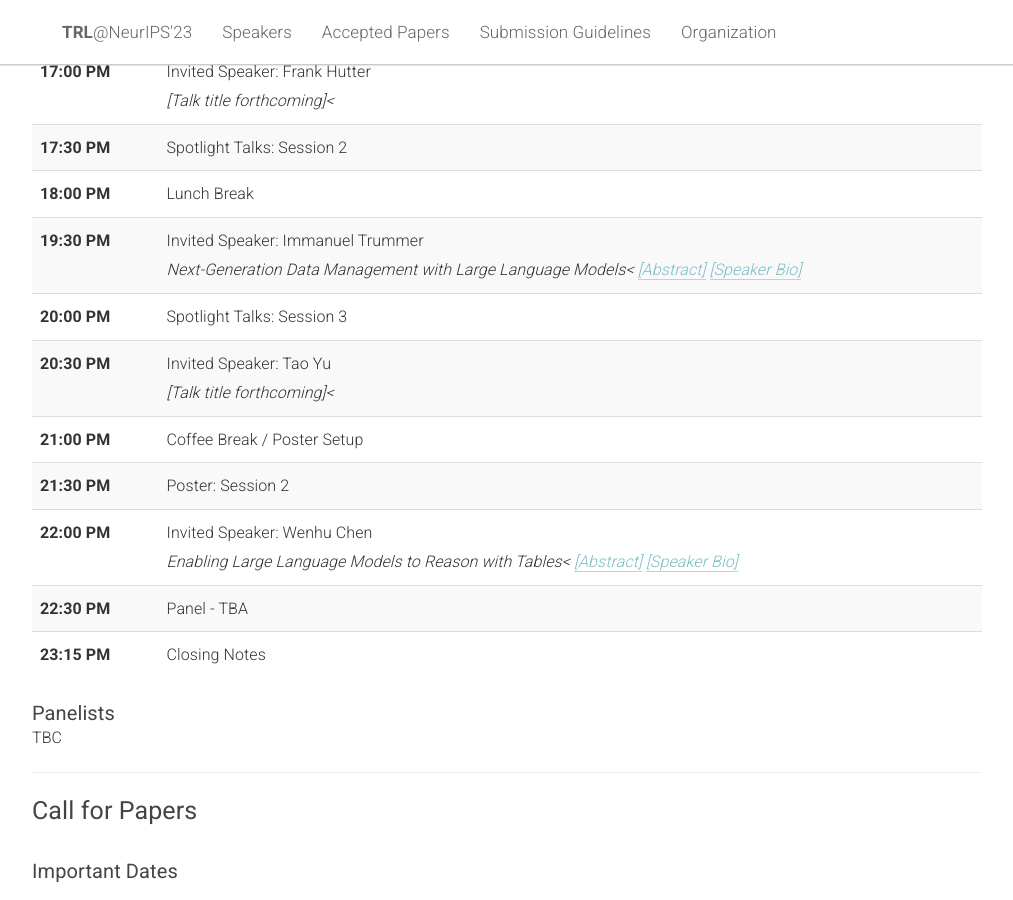
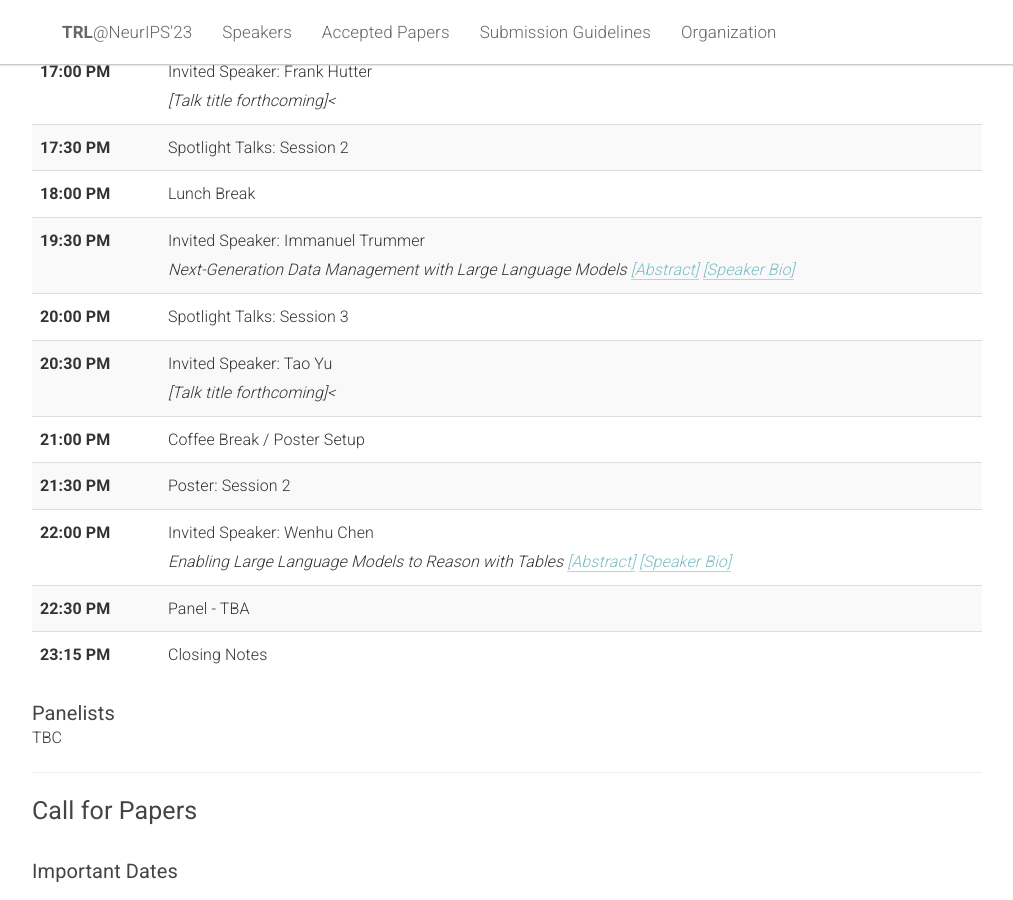
Before and after one commit to table-representation-learning/table-representation-learning.github.io, a Jekyll site: the page built from _pages/home.html, in a window 1280 px wide and 900 px high, scrolled down 1358 px. Shown: the whole window, without its empty margins (133-1146 px from the left). Built offline with Jekyll 4.4.1, drawn with Linux system fonts in a browser that asks for light colours.

Commit message:
remove extra < symbol

```diff
--- a/_pages/home.html
+++ b/_pages/home.html
@@ -200,7 +200,7 @@ acknowledgements: ""
                                     <th scope="row" data-time="11:30">11:30 AM</th>
                                     <td>
                                         Invited Speaker: Immanuel Trummer<br />
-                                        <span style="font-style:italic">Next-Generation Data Management with Large Language Models<
+                                        <span style="font-style:italic">Next-Generation Data Management with Large Language Models
                                         <a data-toggle="collapse" href="#schedule-talk3" aria-cexpanded="false"
                                             aria-controls="schedule-talk3">[Abstract]</a>
                                         <div class="collapse" id="schedule-talk3">
@@ -246,7 +246,7 @@ acknowledgements: ""
                                     <th scope="row" data-time="14:00">02:00 PM</th>
                                     <td>
                                         Invited Speaker: Wenhu Chen<br />
-                                        <span style="font-style:italic">Enabling Large Language Models to Reason with Tables<
+                                        <span style="font-style:italic">Enabling Large Language Models to Reason with Tables
                                         <a data-toggle="collapse" href="#schedule-talk5" aria-cexpanded="false"
                                             aria-controls="schedule-talk5">[Abstract]</a>
                                         <div class="collapse" id="schedule-talk5">
```
